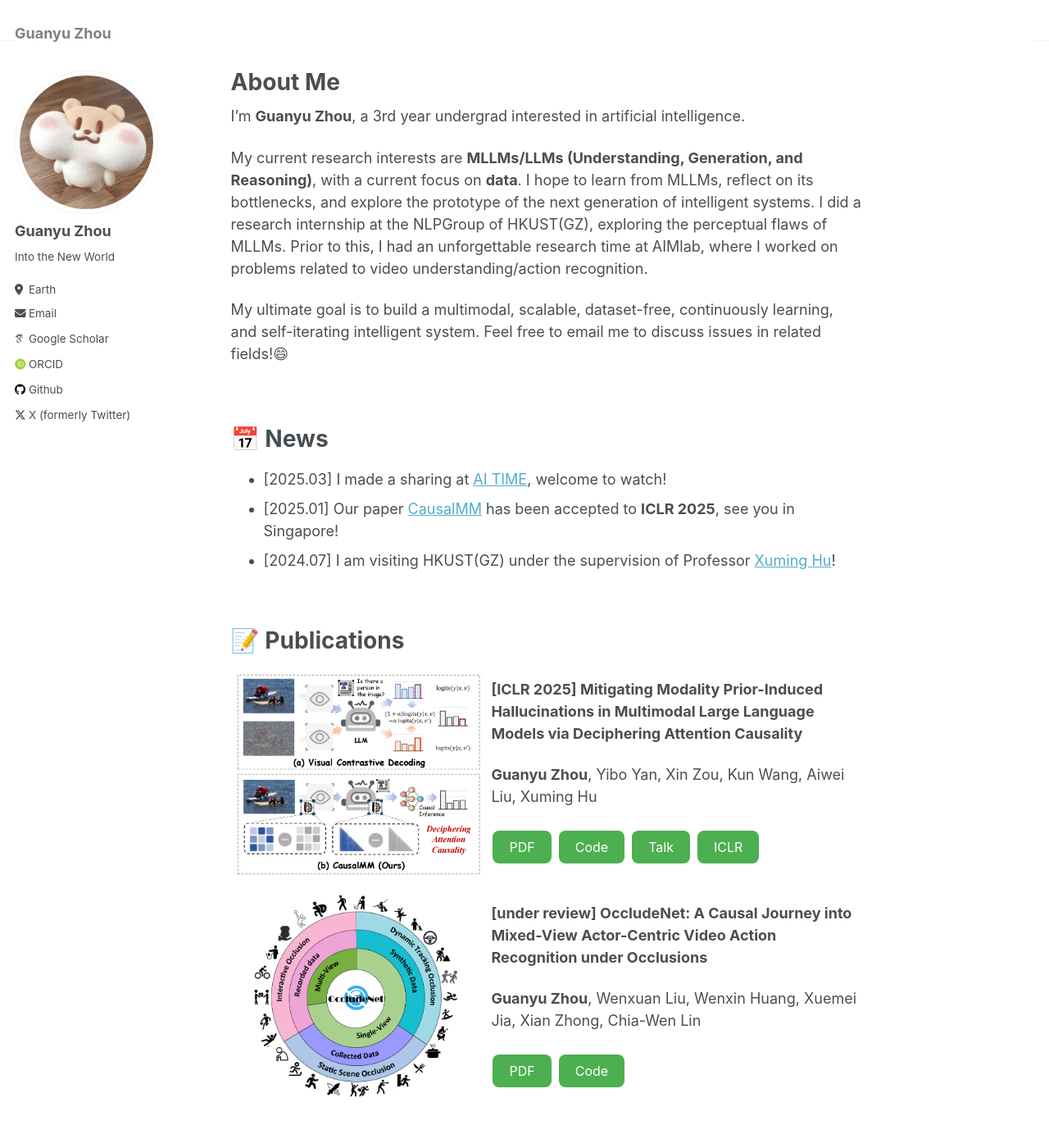
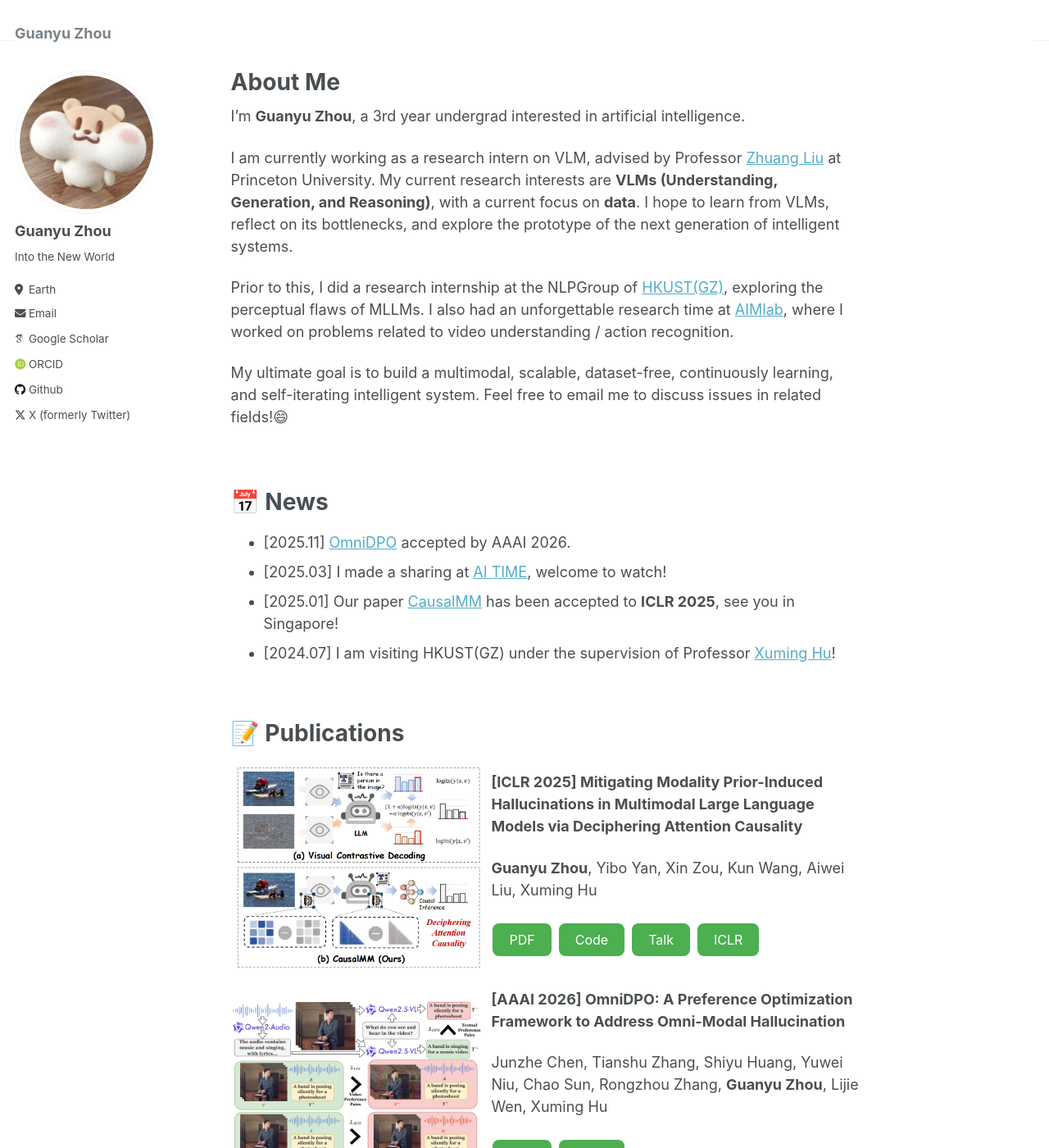
Before and after one commit to The-Martyr/the-martyr.github.io, a Jekyll site: the page built from _pages/about.md, in a window 1280 px wide and 1400 px high. Shown: the whole window at 82% size. Built offline with Jekyll 4.4.1, drawn with Linux system fonts in a browser that asks for light colours; some web fonts are replaced; some of the changed text lies outside the part shown.

Commit message:
Revise about page with current research details
Updated research interests and internship details. Added recent publications and project information.

```diff
--- a/_pages/about.md
+++ b/_pages/about.md
@@ -9,12 +9,15 @@ redirect_from:
 
 I'm **Guanyu Zhou**, a 3rd year undergrad interested in artificial intelligence.
 
-My current research interests are **MLLMs/LLMs (Understanding, Generation, and Reasoning)**, with a current focus on **data**. I hope to learn from MLLMs, reflect on its bottlenecks, and explore the prototype of the next generation of intelligent systems. I did a research internship at the NLPGroup of HKUST(GZ), exploring the perceptual flaws of MLLMs. Prior to this, I had an unforgettable research time at AIMlab, where I worked on problems related to video understanding/action recognition.
+I am currently working as a research intern on VLM, advised by Professor [Zhuang Liu](https://liuzhuang13.github.io/) at Princeton University. My current research interests are **VLMs (Understanding, Generation, and Reasoning)**, with a current focus on **data**. I hope to learn from VLMs, reflect on its bottlenecks, and explore the prototype of the next generation of intelligent systems.
+
+Prior to this, I did a research internship at the NLPGroup of [HKUST(GZ)](https://xuminghu.github.io/), exploring the perceptual flaws of MLLMs. I also had an unforgettable research time at [AIMlab](https://xiangroup.github.io/), where I worked on problems related to video understanding / action recognition.
 
 My ultimate goal is to build a multimodal, scalable, dataset-free, continuously learning, and self-iterating intelligent system. Feel free to email me to discuss issues in related fields!😄
 
 <br>
 # 📅 News
+* [2025.11] [OmniDPO](https://arxiv.org/abs/2509.00723) accepted by AAAI 2026.
 * [2025.03] I made a sharing at [AI TIME](https://www.bilibili.com/video/BV1YkRAYVEHy/?vd_source=ffc139b7b13aa7195dd7b37795efa6a9), welcome to watch!
 * [2025.01] Our paper [CausalMM](https://arxiv.org/abs/2410.04780) has been accepted to **ICLR 2025**, see you in Singapore!
 * [2024.07] I am visiting HKUST(GZ) under the supervision of Professor [Xuming Hu](https://xuminghu.github.io)!
@@ -57,11 +60,76 @@ button {
 </style>
 
 <div style="display: flex; align-items: center; margin-bottom: 20px;">
+  <div style="flex: 1; padding-left: 0px;">
+    <img src="/images/omni.png" alt="Flowchart" style="max-width: 100%;">
+  </div>
+  <div style="width: 60%; padding-left: 10px;">
+    <p><strong>[AAAI 2026] OmniDPO: A Preference Optimization Framework to Address Omni-Modal Hallucination</strong></p>
+    <p>Junzhe Chen, Tianshu Zhang, Shiyu Huang, Yuwei Niu, Chao Sun, Rongzhou Zhang, <strong>Guanyu Zhou</strong>, Lijie Wen, Xuming Hu</p>
+    <a href="https://arxiv.org/abs/2509.00723" target="_blank"><button>PDF</button></a>
+    <a href="https://anonymous.4open.science/r/OmniDPO-7E3C/README.md" target="_blank"><button>Code</button></a>
+  </div>
+</div>
+
+<style>
+p {
+    margin: 0; /* Remove default margin */
+    padding: 0; /* Remove default padding */
+}
+button {
+  background-color: #4CAF50; /* Green background */
+  border: none; /* No border */
+  color: white; /* White text */
+  padding: 10px 20px; /* Padding */
+  text-align: center; /* Centered text */
+  text-decoration: none; /* No underline */
+  display: inline-block; /* Inline block */
+  font-size: 16px; /* Font size */
+  margin: 4px 2px; /* Margin */
+  cursor: pointer; /* Pointer cursor */
+  border-radius: 8px; /* Rounded corners */
+}
+</style>
+
+<div style="display: flex; align-items: center; margin-bottom: 20px;">
+  <div style="flex: 1; padding-left: 25px;">
+    <img src="/images/cml.png" alt="Flowchart" style="max-width: 90%;">
+  </div>
+  <div style="width: 60%; padding-left: 10px;">
+    <p><strong>[under review] CML-Bench: A Framework for Evaluating and Enhancing LLM-Powered Movie Scripts Generation</strong></p>
+    <p>Mingzhe Zheng, Dingjie Song, <strong>Guanyu Zhou</strong>, Jun You, Jiahao Zhan, Xuran Ma, Xinyuan Song, Ser-Nam Lim, Qifeng Chen, Harry Yang</p>
+    <a href="https://arxiv.org/abs/2510.06231" target="_blank"><button>PDF</button></a>
+    <a href="https://github.com/DuNGEOnmassster/CML-Bench" target="_blank"><button>Code</button></a>
+    <a href="https://huggingface.co/datasets/songdj/CML-Bench" target="_blank"><button>Dataset</button></a>
+  </div>
+</div>
+
+<style>
+p {
+    margin: 0; /* Remove default margin */
+    padding: 0; /* Remove default padding */
+}
+button {
+  background-color: #4CAF50; /* Green background */
+  border: none; /* No border */
+  color: white; /* White text */
+  padding: 10px 20px; /* Padding */
+  text-align: center; /* Centered text */
+  text-decoration: none; /* No underline */
+  display: inline-block; /* Inline block */
+  font-size: 16px; /* Font size */
+  margin: 4px 2px; /* Margin */
+  cursor: pointer; /* Pointer cursor */
+  border-radius: 8px; /* Rounded corners */
+}
+</style>
+
+<div style="display: flex; align-items: center; margin-bottom: 20px;">
   <div style="flex: 1; padding-left: 25px;">
     <img src="/images/OccludeNet.png" alt="Flowchart" style="max-width: 90%;">
   </div>
   <div style="width: 60%; padding-left: 10px;">
-    <p><strong>[under review] OccludeNet: A Causal Journey into Mixed-View Actor-Centric Video Action Recognition under Occlusions</strong></p>
+    <p><strong>OccludeNet: A Causal Journey into Mixed-View Actor-Centric Video Action Recognition under Occlusions</strong></p>
     <p><strong>Guanyu Zhou</strong>, Wenxuan Liu, Wenxin Huang, Xuemei Jia, Xian Zhong, Chia-Wen Lin</p>
     <a href="https://arxiv.org/pdf/2411.15729" target="_blank"><button>PDF</button></a>
     <a href="https://github.com/The-Martyr/OccludeNet-Dataset" target="_blank"><button>Code</button></a>
```
